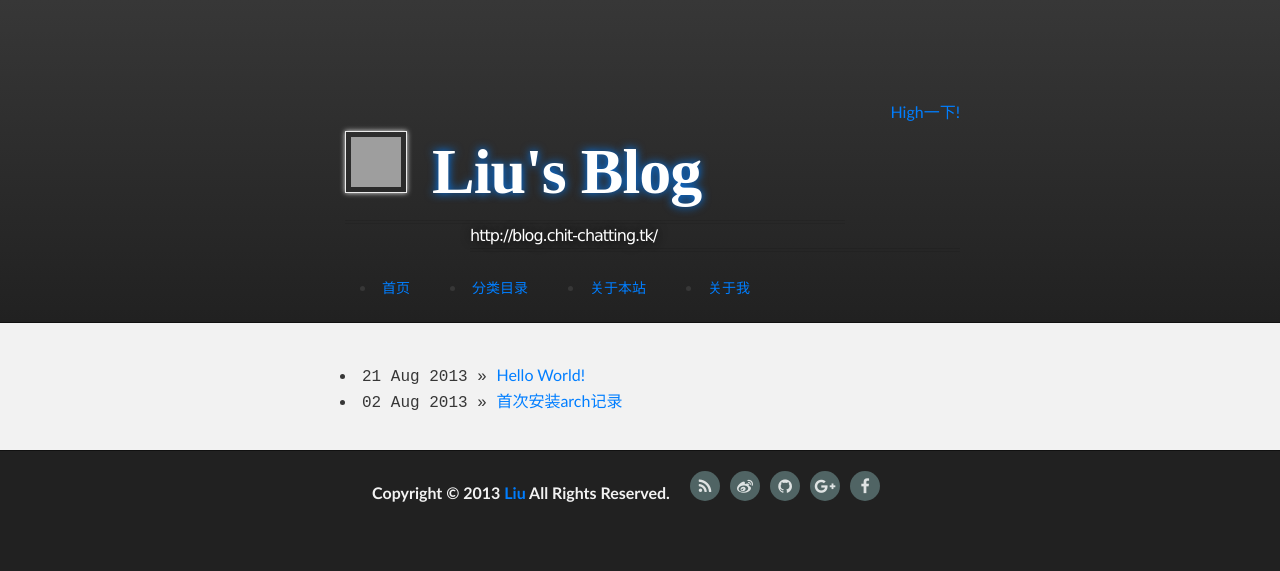
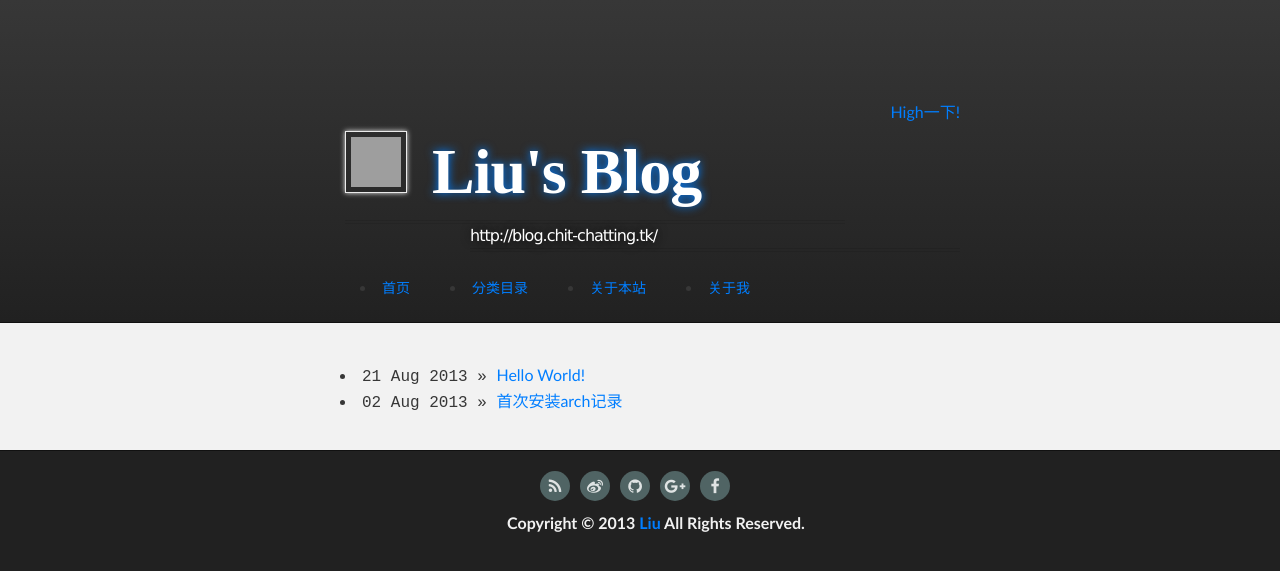
Before and after one commit to laurence6/blog, a Jekyll site: the page built from index.html, in a window 1280 px wide. Shown: the top 571 px of the page. Built offline with Jekyll 4.4.1, drawn with Linux system fonts in a browser that asks for light colours; nearby versions of some CDN libraries; some web fonts are replaced; the list of posts is cut into pages by our own code; grey boxes are pictures that could not be loaded.

Commit message:
update style of follow icon

```diff
--- a/stylesheets/default.css
+++ b/stylesheets/default.css
@@ -387,8 +387,8 @@ Full-Width Styles
 	border-bottom: 3px double rgba(255, 255, 255, 0.3);
 }
 .follow {
-	float: right;
-	width: 270px;
+	margin: 0 auto;
+	width: 200px;
 	height: 30px;
 	text-align: center;
 }
```
